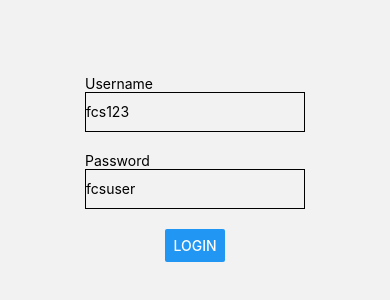
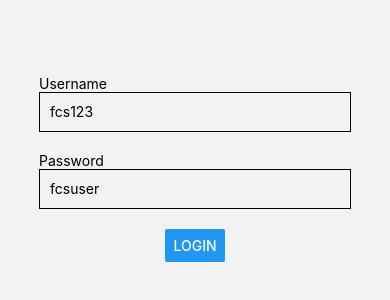
Before and after one commit to JackNgWeiMing/Movies, a React Native app: screen /SignIn in a window 390 px wide. Shown: the part 254-554 px from the top of the page. Built offline with nearby package versions, Linux system fonts and the light colour scheme.

Commit message:
fix : Sigin Screen layout

```diff
--- a/src/screens/SignIn/SignInScreen.tsx
+++ b/src/screens/SignIn/SignInScreen.tsx
@@ -6,6 +6,7 @@ import {
   Button,
   ButtonProps,
   View,
+  Dimensions,
 } from 'react-native';
 import {authAPI} from '../../apis';
 import {Container} from '../../components';
@@ -48,7 +49,10 @@ export function SignInScreen() {
       <View
         style={[
           StyleSheet.absoluteFill,
-          {justifyContent: 'center', alignItems: 'center'},
+          {
+            justifyContent: 'center',
+            alignItems: 'center',
+          },
         ]}>
         <Container>
           <Text>Username</Text>
@@ -88,12 +92,16 @@ export function SignInScreen() {
   );
 }
 
+const {width} = Dimensions.get('window');
+
 const styles = StyleSheet.create({
   root: {
     flex: 1,
     justifyContent: 'center',
   },
   input: {
+    width: width * 0.8,
+    paddingHorizontal: 10,
     height: 40,
     borderWidth: 1,
   },
```
